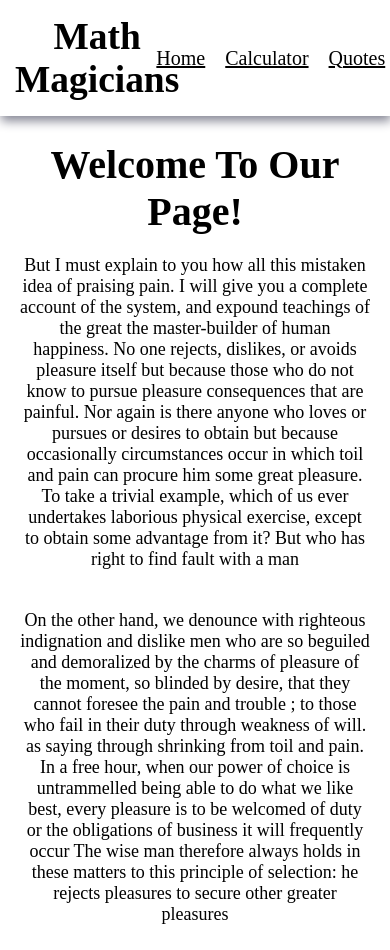
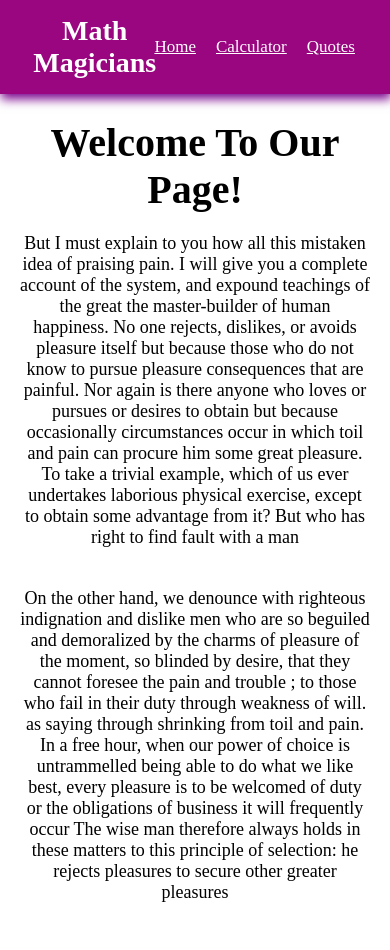
Before and after one commit to iLynette/math_magician, a React (Create React App) app: page / in a window 390 px wide. After the commit the page ends 928 px from the top, so only its background shows below. Built offline with nearby package versions, Linux system fonts and the light colour scheme.

Commit message:
Mobile style for nav bar

```diff
--- a/src/index.css
+++ b/src/index.css
@@ -153,3 +153,29 @@
   color: #000;
   font-size: 26px;
 }
+
+@media screen and (max-width: 768px) {
+  .navBar {
+    display: flex;
+    align-items: center;
+    text-align: center;
+    justify-content: space-between;
+    box-shadow: 1px 5px 10px #79018c;
+    padding: 15px;
+    background-color: #9a0680;
+  }
+
+  .title {
+    font-size: 28px;
+    color: #fff;
+  }
+
+  .navMenu li {
+    font-size: 17px;
+  }
+
+  /* stylelint-disable-next-line selector-list-comma-newline-after */
+  .homeLink, .calculatorLink, .quotesLink {
+    color: #fff;
+  }
+}
```
